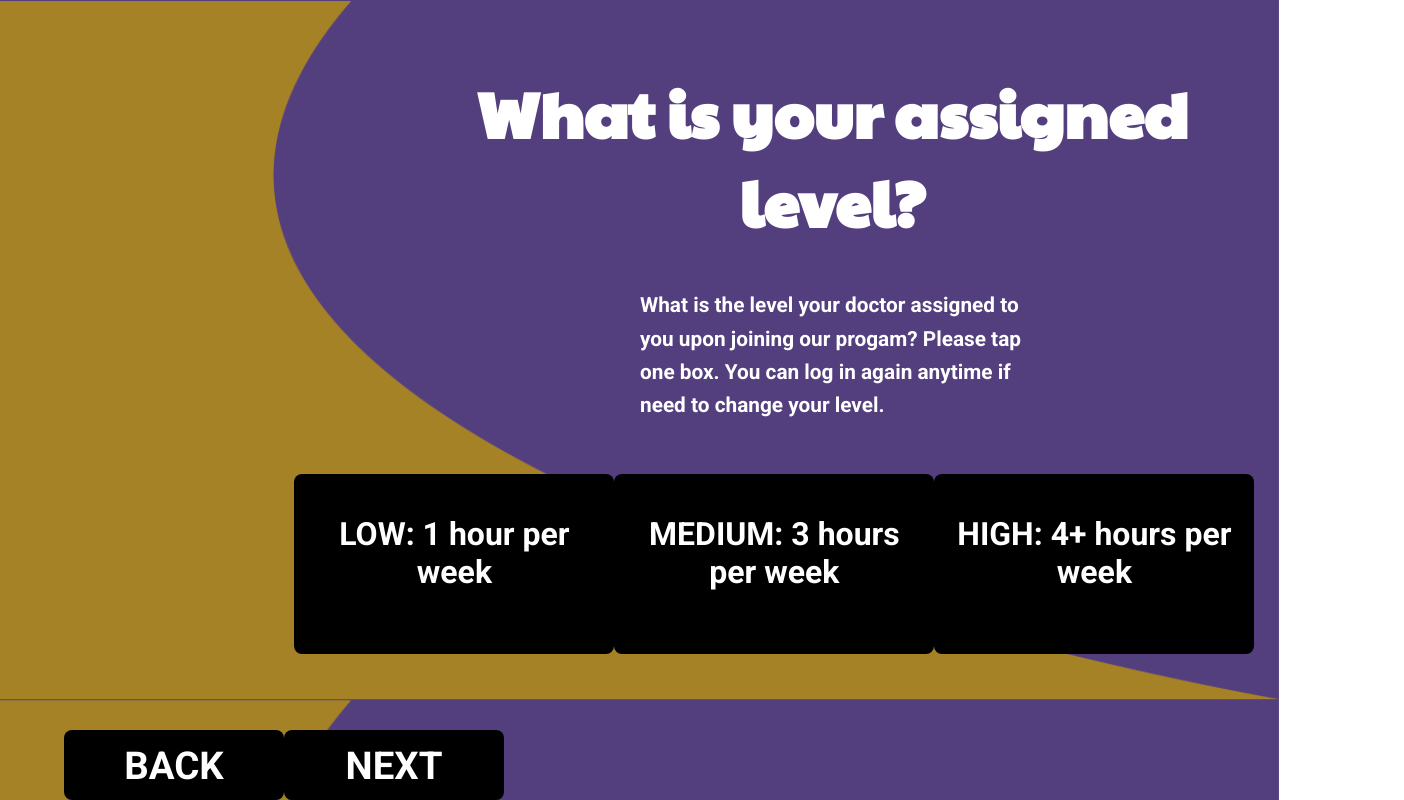
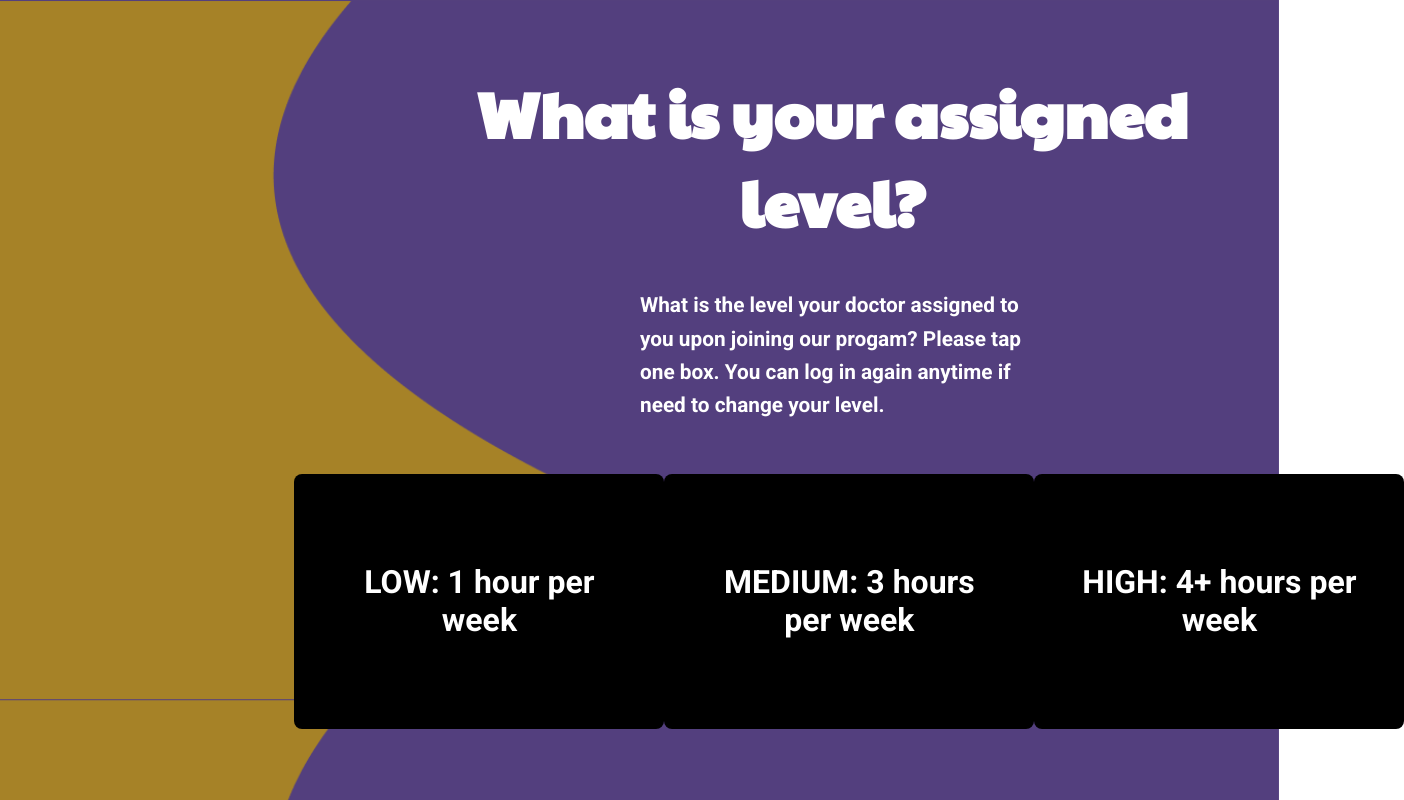
Before and after one commit to KimDuclos/flextogether, a React (Create React App) app: page /level in a window 1280 px wide. Shown: the top 800 px of the page, 1404 px wide, since content can reach past the window. Built offline with nearby package versions, Linux system fonts and the light colour scheme.

Commit message:
time btns clickable color change, text aligned

```diff
--- a/src/components/level-button.jsx
+++ b/src/components/level-button.jsx
@@ -1,9 +1,23 @@
+import { useState } from "react";
 import "./level-button.scss";
 
 const LevelButton = (props) => {
+  const [clicked, setClicked] = useState(false);
+
   return (
-    <div className="level-button">
-      <div className="level-button-text">{props.text}</div>
+    <div className="level-btn-hover">
+      <div
+        className="level-button"
+        onClick={() => setClicked(!clicked)}
+        style={{ backgroundColor: clicked ? "white" : "black" }}
+      >
+        <div
+          className="level-button-text"
+          style={{ color: clicked ? "black" : "white" }}
+        >
+          {props.text}
+        </div>
+      </div>
     </div>
   );
 };
--- a/src/components/level-button.scss
+++ b/src/components/level-button.scss
@@ -1,22 +1,31 @@
 @import url("https://fonts.googleapis.com/css2?family=Roboto:wght@100&display=swap");
+
+.level-btn-hover {
+  :hover {
+    box-shadow: 0 0 3px #ddd;
+  }
+}
 
 .level-button {
   background-color: black;
   color: white;
   width: 370px;
-  height: 180px;
+  height: 255px;
   font-family: "Roboto", sans-serif;
   font-size: 2em;
   font-weight: bold;
   border-radius: 8px;
-  :hover {
-    background-color: white;
-    color: black;
-    width: 370px;
-    height: 135px;
+  display: flex;
+  justify-content: center;
+  align-items: center;
+  .level-button-text {
+    width: 80%;
+    height: 255px;
+    display: flex;
+    align-items: center;
+    display: flex;
+    justify-content: center;
     border-radius: 8px;
-  }
-  .level-button-text {
-    padding: 13% 3% 0 3%;
+    padding: 0 auto;
   }
 }
--- a/src/components/progress-button.scss
+++ b/src/components/progress-button.scss
@@ -21,5 +21,5 @@
   }
 }
 .base-prog-button:active {
-  border: 8px solid green;
+  box-shadow: 0 0 20px green;
 }
--- a/src/components/time-button.jsx
+++ b/src/components/time-button.jsx
@@ -1,12 +1,25 @@
-import React from "react";
+import React, { useState } from "react";
 import "./time-button.scss";
 
 const TimeButton = (props) => {
-    return (
-        <div className="time-btns">
-            <div className="time-text">{props.time}</div>
+  const [clicked, setClicked] = useState(false);
+
+  return (
+    <div className="time-btn-hover">
+      <div
+        className="time-btns"
+        onClick={() => setClicked(!clicked)}
+        style={{ backgroundColor: clicked ? "white" : "black" }}
+      >
+        <div
+          className="time-text"
+          style={{ color: clicked ? "black" : "white" }}
+        >
+          {props.time}
         </div>
-    );
-}
+      </div>
+    </div>
+  );
+};
 
 export default TimeButton;
--- a/src/components/time-button.scss
+++ b/src/components/time-button.scss
@@ -10,8 +10,9 @@
   font-weight: bold;
   font-size: 1.5em;
   margin: 10% 0 0 0;
-//   :hover {
-//       color: black;
-//       background-color: white;
-//   }
+  display: flex;
+  align-items: center;
+  .time-text {
+    width: 100%;
+  }
 }
--- a/src/components/who-are-you-button.jsx
+++ b/src/components/who-are-you-button.jsx
@@ -6,11 +6,15 @@ const WhoAreYouButton = (props) => {
   const [clicked, setClicked] = useState(false);
 
   return (
+    <div className="button-hover-border">
       <div
+        id="who-button"
         className="who-are-you-button"
         onClick={() => setClicked(!clicked)}
         // clicked = white, not-clicked = black
-      style={{ backgroundColor: clicked ? "white" : "black" }}
+        style={{
+          backgroundColor: clicked ? "white" : "black",
+        }}
       >
         <div
           className="who-are-you-btn-text"
@@ -20,6 +24,7 @@ const WhoAreYouButton = (props) => {
           {props.text}
         </div>
       </div>
+    </div>
   );
 };
 
--- a/src/components/who-are-you-button.scss
+++ b/src/components/who-are-you-button.scss
@@ -1,4 +1,10 @@
-@import url('https://fonts.googleapis.com/css2?family=Roboto:wght@100&display=swap');
+@import url("https://fonts.googleapis.com/css2?family=Roboto:wght@100&display=swap");
+
+.button-hover-border {
+  :hover {
+    box-shadow: 0 0 3px #ddd;
+  }
+}
 
 .who-are-you-button {
   background-color: black;
@@ -9,7 +15,14 @@
   font-size: 2em;
   font-weight: bold;
   border-radius: 8px;
+  display: flex;
+  align-items: center;
+  justify-content: center;
   .who-are-you-btn-text {
-        padding: 5% 0 0 0;
+      width: 370px;
+      height: 255px;
+      display: flex;
+      align-items: center;
+      border-radius: 8px;
   }
 }
--- a/src/who-are-you.jsx
+++ b/src/who-are-you.jsx
@@ -22,11 +22,12 @@ const WhoAreYou = () => {
       </p>
       <div className="who-are-you-button-section">
         <WhoAreYouButton
+          className="who-are-you-btn"
           id="who-btn-1"
           text="I am a senior looking for a fitness companion."
         ></WhoAreYouButton>
         <WhoAreYouButton
-          className="who-are-you-button"
+          className="who-are-you-btn"
           id="who-btn-2"
           text="I would like to be a fitness companion for a senior"
         ></WhoAreYouButton>
--- a/src/who-are-you.scss
+++ b/src/who-are-you.scss
@@ -1,5 +1,5 @@
 @import url("https://fonts.googleapis.com/css2?family=Paytone+One&display=swap");
-@import url('https://fonts.googleapis.com/css2?family=Roboto:wght@100&display=swap');
+@import url("https://fonts.googleapis.com/css2?family=Roboto:wght@100&display=swap");
 
 $size1500: "1500px";
 
@@ -14,7 +14,7 @@ $size1500: "1500px";
   }
   .who-are-you-instructions {
     color: white;
-        font-family: 'Roboto', sans-serif;
+    font-family: "Roboto", sans-serif;
     font-size: 1.3em;
     font-weight: bold;
     margin: 0 0 0 20%;
@@ -29,11 +29,7 @@ $size1500: "1500px";
       width: 55%;
       margin: 3% 0 0 32%;
     }
-        :hover {
-            background-color: white;
-            color: black;
-        }
-        .who-are-you-button {
+    .who-are-you-btn {
       padding: 10% 0 0 0;
     }
     #who-btn-2 {
```
Lines whose indentation alone changed are shown as unchanged.
